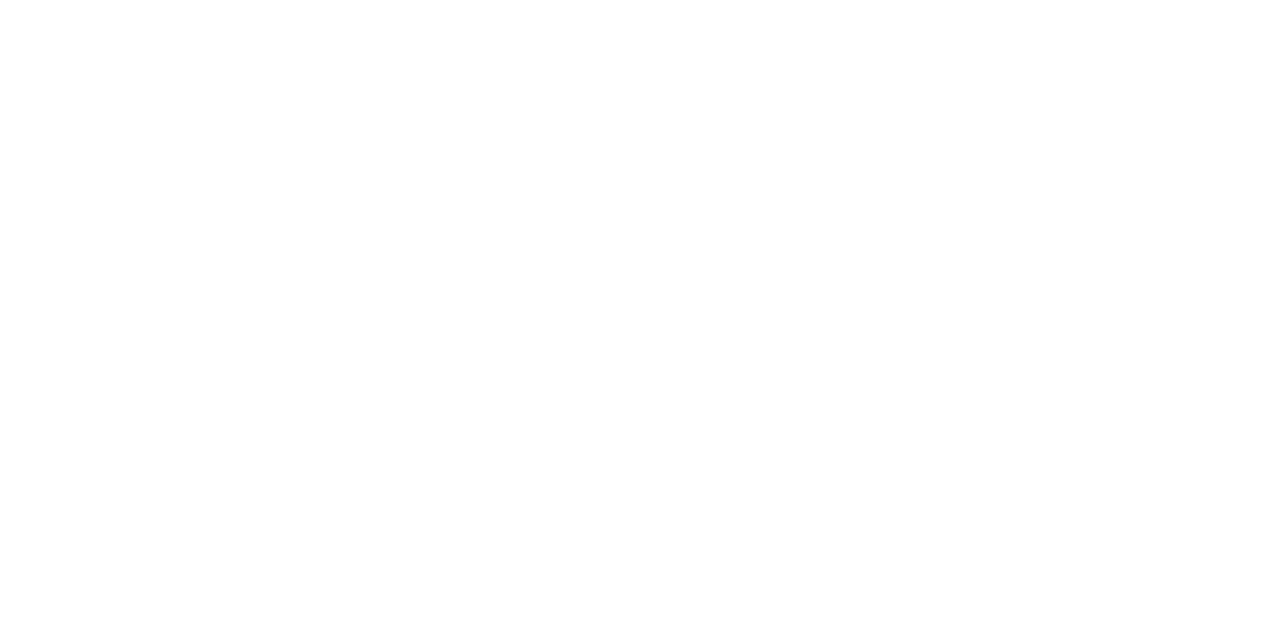
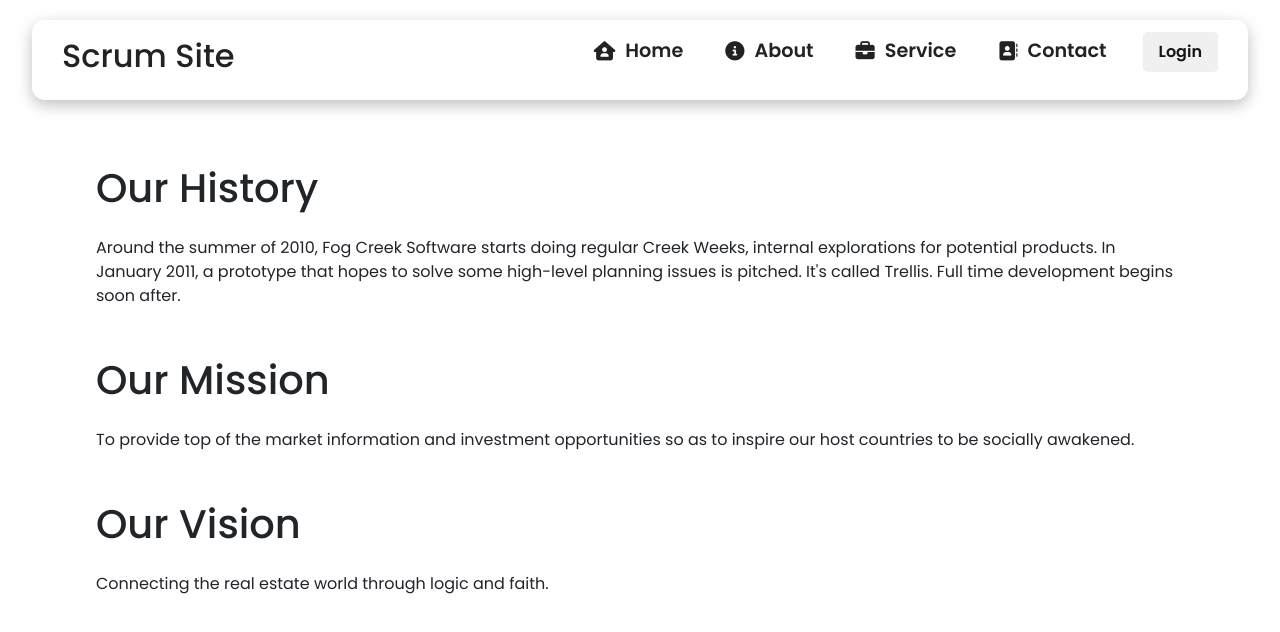
Before and after one commit to lastingParadox/cop4331-scrumsite, a React (Create React App) app in the folder client/: page /home/about in a window 1280 px wide. Before the commit this address had no page. Shown: the top 632 px of the page. Built offline with nearby package versions, Linux system fonts and the light colour scheme.

Commit message:
setup routes for home page

```diff
--- a/client/src/App.js
+++ b/client/src/App.js
@@ -1,5 +1,12 @@
 import React, { Component } from 'react';
-import { BrowserRouter, Route, Routes } from 'react-router-dom';
+
+import {
+    BrowserRouter,
+    Route,
+    Routes,
+    Navigate
+} from 'react-router-dom';
+
 import 'bootstrap/dist/css/bootstrap.min.css';
 import './styles.css';
 
@@ -22,7 +29,8 @@
         return (
             <BrowserRouter>
                 <Routes>
-                    <Route path="/" index element={<HomePage/>} />
+                    <Route path="/" element={<Navigate to="/home" />} />
+                    <Route path="/home/*" index element={<Home/>} />
                     <Route path="/dashboard" index element={<Dashboard/>} />
                     <Route path="/example" index element={<ExamplePage/>} />
                     <Route path="/bruh/:id" index element={<WorkspacePage/>} />
--- a/client/src/components/MenuItems.js
+++ b/client/src/components/MenuItems.js
@@ -1,7 +1,7 @@
 export const MenuItems = [
 	{
 		title: 'Home',
-		url: '/',
+		url: '/get-started',
 		className: 'nav-links',
 		icon: 'fa-solid fa-house-user',
 	},
@@ -25,7 +25,7 @@
 	},
 	{
 		title: 'Login',
-		url: '/',
+		url: '/get-started',
 		className: 'nav-links-mobile',
 	},
 ];
--- a/client/src/components/Navbar.js
+++ b/client/src/components/Navbar.js
@@ -13,6 +13,7 @@
 
 	render() {
 		return (
+			<>
 				<nav className='NavbarItems'>
 					<h1 className='navbar-logo'>Scrum Site</h1>
 
@@ -29,7 +30,7 @@
 								<li key={index}>
 									<Link
 										className={item.className}
-									to={item.url}
+										to={"/home" + item.url}
 									>
 										<i className={item.icon}></i>
 										{item.title}
@@ -41,6 +42,7 @@
 						<a href='/' className='button'>Login</a>
 					</ul>
 				</nav>
+			</>
 		);
 	}
 }
--- a/client/src/pages/Home.js
+++ b/client/src/pages/Home.js
@@ -4,11 +4,17 @@
 import Productivity from '../components/Productivity';
 import View from '../components/View';
 import Footer from '../components/Footer';
+import AboutUs from '../components/AboutUs.js';
+import { Route, Routes, Navigate } from 'react-router-dom';
 
 function Home() {
 	return (
 		<>
 			<Navbar />
+			<Routes>
+                <Route path="" element={<Navigate to="get-started" />} />
+				<Route path="get-started" element={
+					<>
 						<Hero
 							className='hero'
 							heroImage={HomeImage}
@@ -22,6 +28,22 @@
 						<View />
 						<Footer />
 					</>
+					}
+				/>
+				<Route path="credits" element={
+					<>
+					</>
+					}
+				/>
+				<Route path="about" element={
+					<>
+						<div style={{width: "100%", height: "100px"}}/>
+						<AboutUs/>
+					</>
+					}
+				/>
+			</Routes>
+		</>
 	);
 }
 
```
Also changed, not shown: client/src/components/Credits.js (added). Lines whose indentation alone changed are shown as unchanged.
